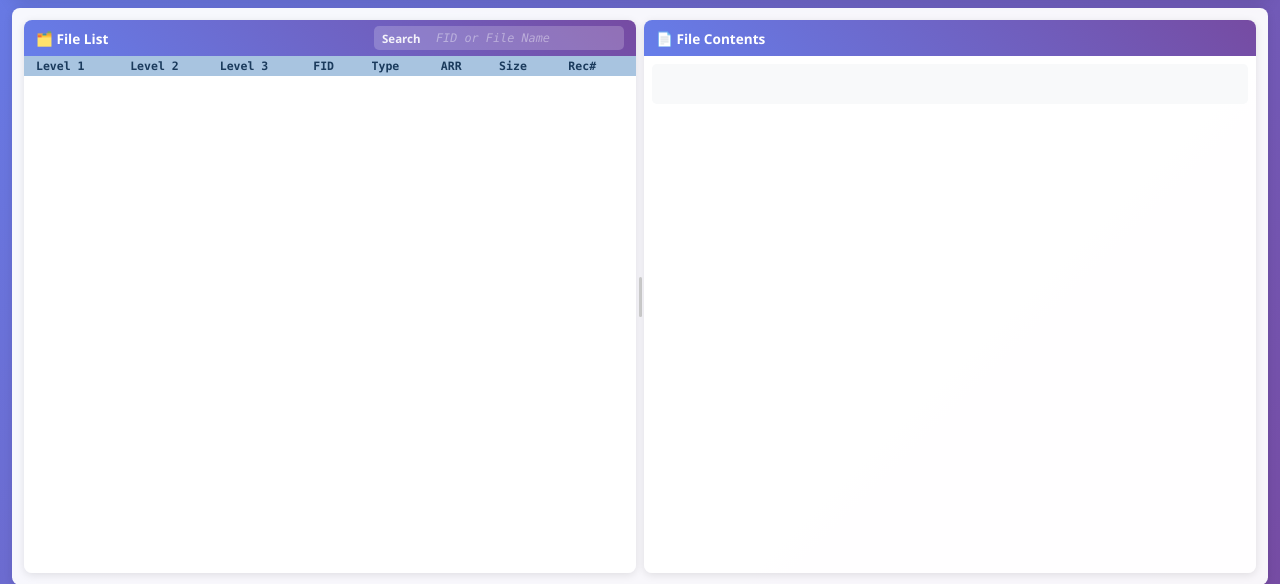
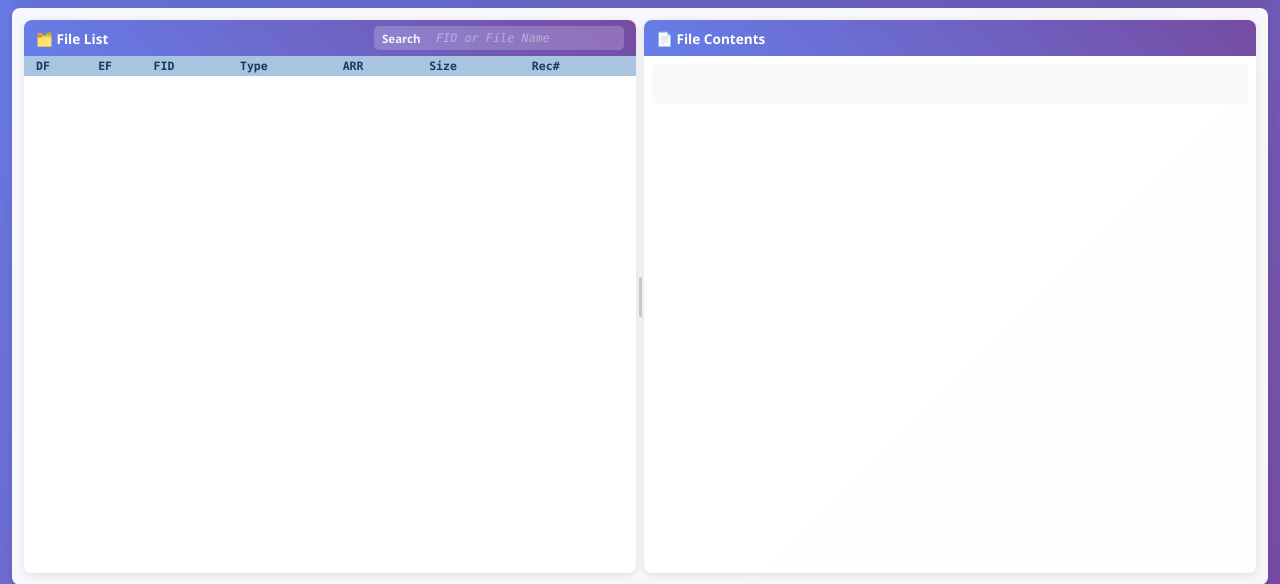
Before and after one commit to joostone-ahn/sim-reader, a Flask app: page / in a window 1280 px wide. Shown: the part 185-769 px from the top of the page. Run offline with Flask 3, Linux system fonts and the light colour scheme; lists and menus that the app fills with data are empty.

Commit message:
feat: Merge Level 1/2 into DF column, rename Level 3 to EF, 2-column path layout

```diff
--- a/src/templates/index.html
+++ b/src/templates/index.html
@@ -32,7 +32,7 @@ body{font-family:'Segoe UI',Tahoma,Geneva,Verdana,sans-serif;background:linear-g
 .panel-title{background:linear-gradient(45deg,#667eea,#764ba2);color:white;padding:10px 12px;font-size:0.85rem;font-weight:700;display:flex;align-items:center}
 .file-table{width:100%;border-collapse:collapse;font-size:0.76rem;table-layout:auto}
 .file-table thead th{background:#a8c4e0;color:#1a3a5c;padding:3px 8px;position:sticky;top:0;z-index:2;font-weight:600;font-size:0.72rem;font-family:'Menlo','Consolas','DejaVu Sans Mono','Courier New',monospace;text-align:left}
-.file-table thead th:nth-child(-n+3){padding-left:4px;padding-right:4px}
+.file-table thead th:nth-child(-n+2){padding-left:4px;padding-right:4px}
 .file-table thead th:first-child{padding-left:12px}
 .file-table thead th:last-child{padding-right:12px}
 .file-table tbody tr{border-bottom:1px solid #eee;cursor:pointer}
@@ -41,7 +41,7 @@ body{font-family:'Segoe UI',Tahoma,Geneva,Verdana,sans-serif;background:linear-g
 .file-table tbody tr.df-row{background:#d4edda}
 .file-table tbody tr.df-sub-row{background:#fff8e1}
 .file-table td{padding:3px 8px;font-family:'Menlo','Consolas','DejaVu Sans Mono','Courier New',monospace;font-size:0.74rem}
-.file-table td:nth-child(-n+3){padding-left:4px;padding-right:4px}
+.file-table td:nth-child(-n+2){padding-left:4px;padding-right:4px}
 .file-table td:first-child{padding-left:12px}
 .file-table td:last-child{padding-right:12px}
 #fileListScroll:focus{outline:none}
@@ -131,7 +131,7 @@ body{font-family:'Segoe UI',Tahoma,Geneva,Verdana,sans-serif;background:linear-g
                 </div>
                 <div id="fileListScroll" style="flex:1;overflow:auto" tabindex="0">
                     <table class="file-table" style="table-layout:auto"><thead><tr>
-                        <th>Level 1</th><th>Level 2</th><th>Level 3</th>
+                        <th>DF</th><th>EF</th>
                         <th>FID</th><th>Type</th><th>ARR</th><th>Size</th><th>Rec#</th>
                     </tr></thead><tbody id="fileListBody"></tbody></table>
                 </div>
@@ -489,7 +489,22 @@ async function connectReader(){
 }
 
 const SMAP={transparent:'TF',linear_fixed:'LF',cyclic:'CF',ber_tlv:'BER-TLV',no_info_given:''};
-function pathCols(fd){const p=fd.path||[];let d=p[0]==='MF'?p.slice(1):p;if(p.length===1&&p[0]==='MF')d=['MF'];while(d.length<3)d.push('');return d.slice(0,3);}
+function pathCols(fd){
+    var p=fd.path||[];
+    if(p.length===1&&p[0]==='MF')return['MF',''];
+    var d=p[0]==='MF'?p.slice(1):p;
+    // Last element is the file itself
+    var last=d[d.length-1]||'';
+    var ft=getFt(fd);
+    if(ft==='DF'){
+        // DF row: show full DF path in col0, empty col1
+        return[d.join(' / '),''];
+    }else{
+        // EF row: parent DF path in col0, EF name in col1
+        var dfParts=d.slice(0,-1);
+        return[dfParts.join(' / ')||'MF',last];
+    }
+}
 function getStruct(fd){var fdb=((fd.fcp||{}).file_descriptor||{}).file_descriptor_byte||{};return fdb.structure||'';}
 function getFid(fd){return((fd.fcp||{}).file_identifier||'').toUpperCase();}
 function getFidPath(path){
@@ -564,7 +579,7 @@ function renderFileList(){
         var arrRec=((fcp.security_attrib_referenced||{}).ef_arr_record_nr);
         var arrVal=(arrRec!=null&&arrRec!==undefined)?arrRec:'';
         var cols=pathCols(fd);
-        if(q){var name=(cols[0]+' '+cols[1]+' '+cols[2]).toUpperCase();if(name.indexOf(q)<0&&fid.indexOf(q)<0)continue;}
+        if(q){var name=(cols[0]+' '+cols[1]).toUpperCase();if(name.indexOf(q)<0&&fid.indexOf(q)<0)continue;}
         // Check if hidden by collapsed parent DF
         if(!q){
             var parts=path.split('/');
@@ -585,7 +600,7 @@ function renderFileList(){
             var icon=collapsed?'▶ 📁':'▼ 📂';
             col0='<span class="df-toggle" data-path="'+path+'" style="cursor:pointer;user-select:none" onclick="toggleDF(event,this)">'+icon+'</span> '+col0;
         }
-        tr.innerHTML='<td>'+col0+'</td><td>'+cols[1]+'</td><td>'+cols[2]+'</td><td class="cc">'+fid+'</td><td class="cc">'+typeCol+'</td><td class="cc">'+arrVal+'</td><td class="cr">'+size+'</td><td class="cr">'+numRec+'</td>';
+        tr.innerHTML='<td>'+col0+'</td><td>'+cols[1]+'</td><td class="cc">'+fid+'</td><td class="cc">'+typeCol+'</td><td class="cc">'+arrVal+'</td><td class="cr">'+size+'</td><td class="cr">'+numRec+'</td>';
         tr.setAttribute('data-idx',i);
         tr.onclick=function(){
             document.querySelectorAll('#fileListBody tr.selected').forEach(function(r){r.classList.remove('selected');});
```
